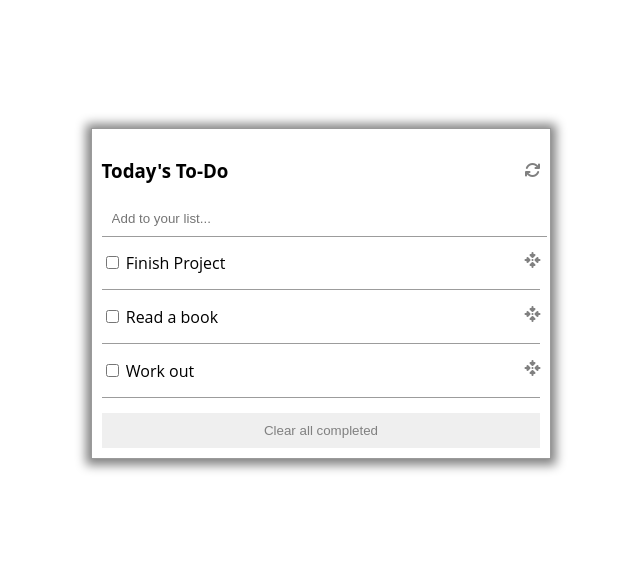
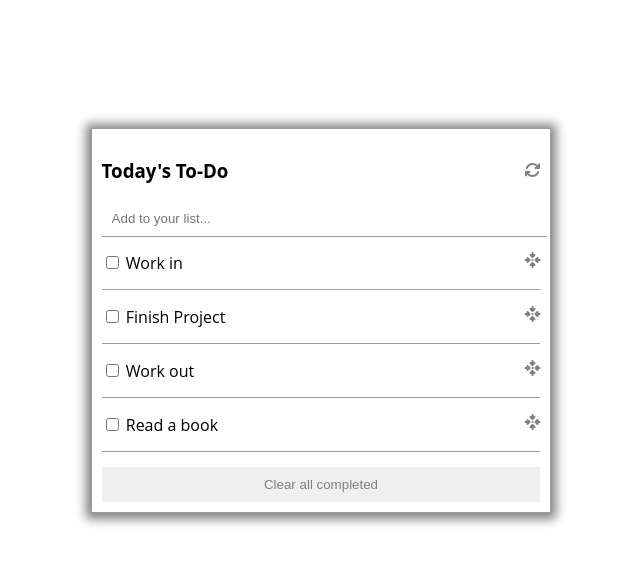
Before and after one commit to Abe1able/To-Do-List, a website built with webpack: page src/index.html in a window 1280 px wide. Shown: the whole page, without its empty margins (319-959 px from the left). Built offline with nearby package versions, Linux system fonts and the light colour scheme.

Commit message:
Make changes according to review

```diff
--- a/src/index.js
+++ b/src/index.js
@@ -9,16 +9,23 @@ const List = [
   {
     description: 'Read a book',
     completed: true,
-    index: 2,
+    index: 3,
   },
   {
     description: 'Work out',
     completed: false,
-    index: 3,
+    index: 2,
+  },
+  {
+    description: 'Work in',
+    completed: false,
+    index: 0,
   },
 ];
 
 const forms = document.querySelector('.todo-form');
+
+List.sort((a,b) => a.index-b.index);
 
 List.forEach((item) => {
   forms.innerHTML += `<div class="todo-form-group r-div ${item.index}">
```
